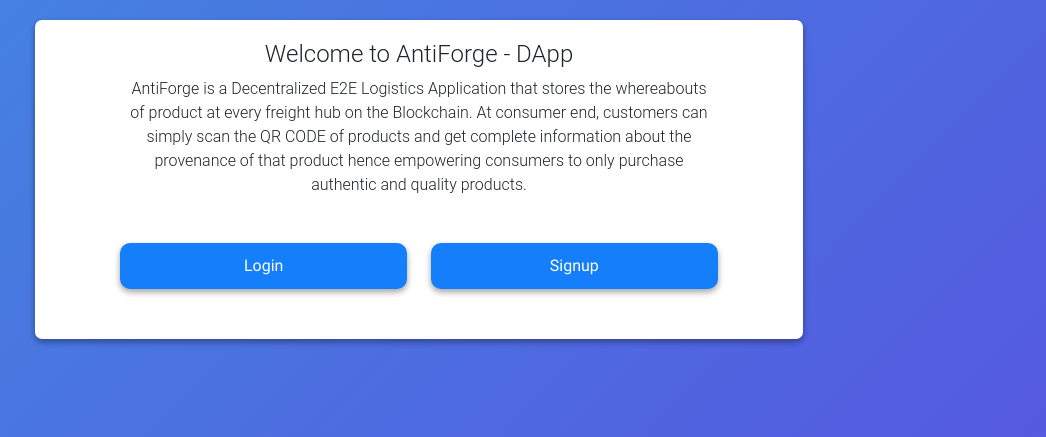
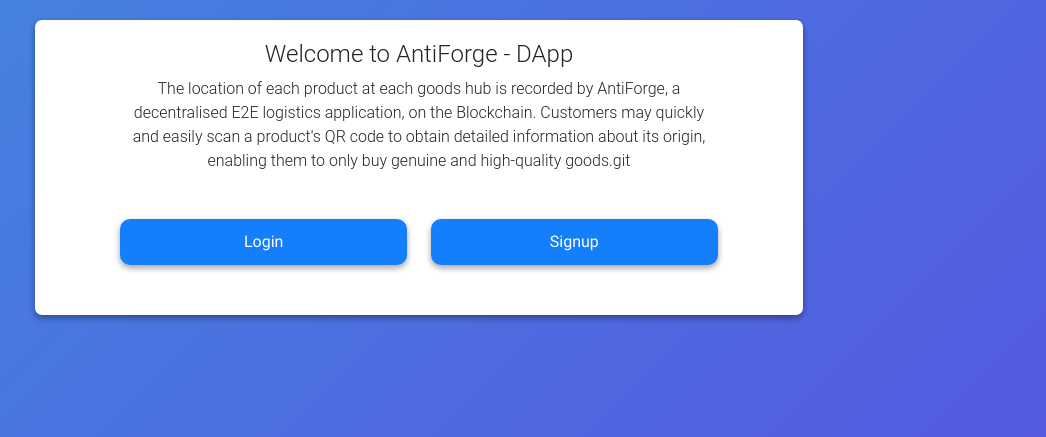
Before and after one commit to die-dimitry/AntiForge, a PHP site: page / in a window 1280 px wide. Shown: the top 437 px of the page, without its empty margins (221-1267 px from the left). Run offline with PHP 8.4, Linux system fonts and the light colour scheme; some libraries are stand-ins or nearby versions; some web fonts are replaced.

Commit message:
Changed Description

```diff
--- a/index.php
+++ b/index.php
@@ -37,7 +37,7 @@
       <div class="loginformcard" id="card1">
             <h4> Welcome to AntiForge - DApp</h4>
             <p style="max-width: 80%;">
-            AntiForge is a Decentralized E2E Logistics Application that stores the whereabouts of product at every freight hub on the Blockchain. At consumer end, customers can simply scan the QR CODE of products and get complete information about the provenance of that product hence empowering consumers to only purchase authentic and quality products.
+            The location of each product at each goods hub is recorded by AntiForge, a decentralised E2E logistics application, on the Blockchain. Customers may quickly and easily scan a product's QR code to obtain detailed information about its origin, enabling them to only buy genuine and high-quality goods.git
             </p>
                 <div class="cardbtnarea">
                     <button class="col-md-5 rolebtn" id="login">Login</button>
```
Also changed, not shown: app.js (+6 -3 lines).
